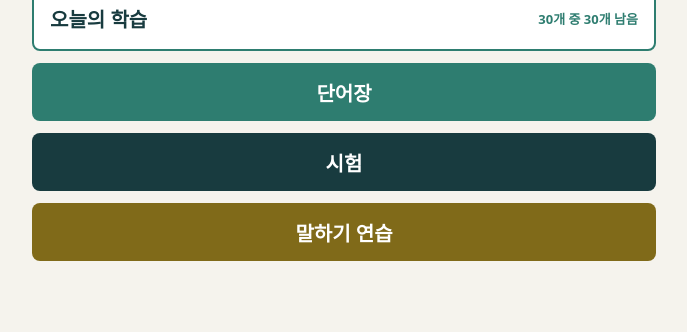
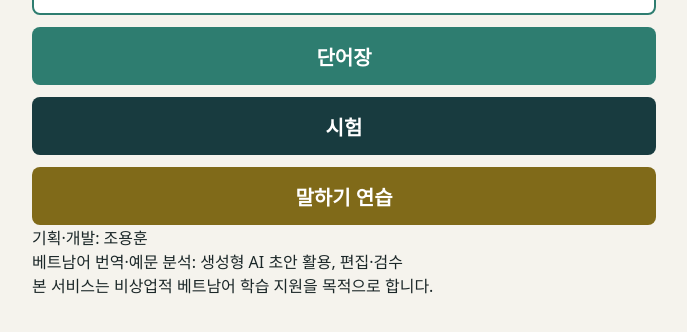
Before and after one commit to chxmrrm123a-code/topik-840-han-viet, a plain HTML site: page vietnamese-vocab/index.html in a window 1280 px wide. Shown: the part 338-670 px from the top of the page, without its empty margins (296-983 px from the left). Drawn offline with Linux system fonts and the light colour scheme.

Commit message:
Update index.html

```diff
--- a/vietnamese-vocab/index.html
+++ b/vietnamese-vocab/index.html
@@ -12,7 +12,7 @@
   <link rel="manifest" href="manifest.webmanifest?v=3">
   <link rel="icon" type="image/png" sizes="192x192" href="assets/icon-192/clipboard.png">
   <link rel="apple-touch-icon" href="assets/icon-192/clipboard.png">
-  <link rel="stylesheet" href="styles.css?v=3">
+  <link rel="stylesheet" href="styles.css?v=4">
 </head>
 <body>
   <main class="app-shell">
@@ -30,6 +30,11 @@
           <button class="dark action-large" data-nav="exam">시험</button>
           <button class="amber solid action-large" data-nav="speaking">말하기 연습</button>
         </div>
+        <footer class="home-credit">
+          <p>기획·개발: 조용훈</p>
+          <p>베트남어 번역·예문 분석: 생성형 AI 초안 활용, 편집·검수</p>
+          <p>본 서비스는 비상업적 베트남어 학습 지원을 목적으로 합니다.</p>
+        </footer>
       </div>
     </section>
 
```
